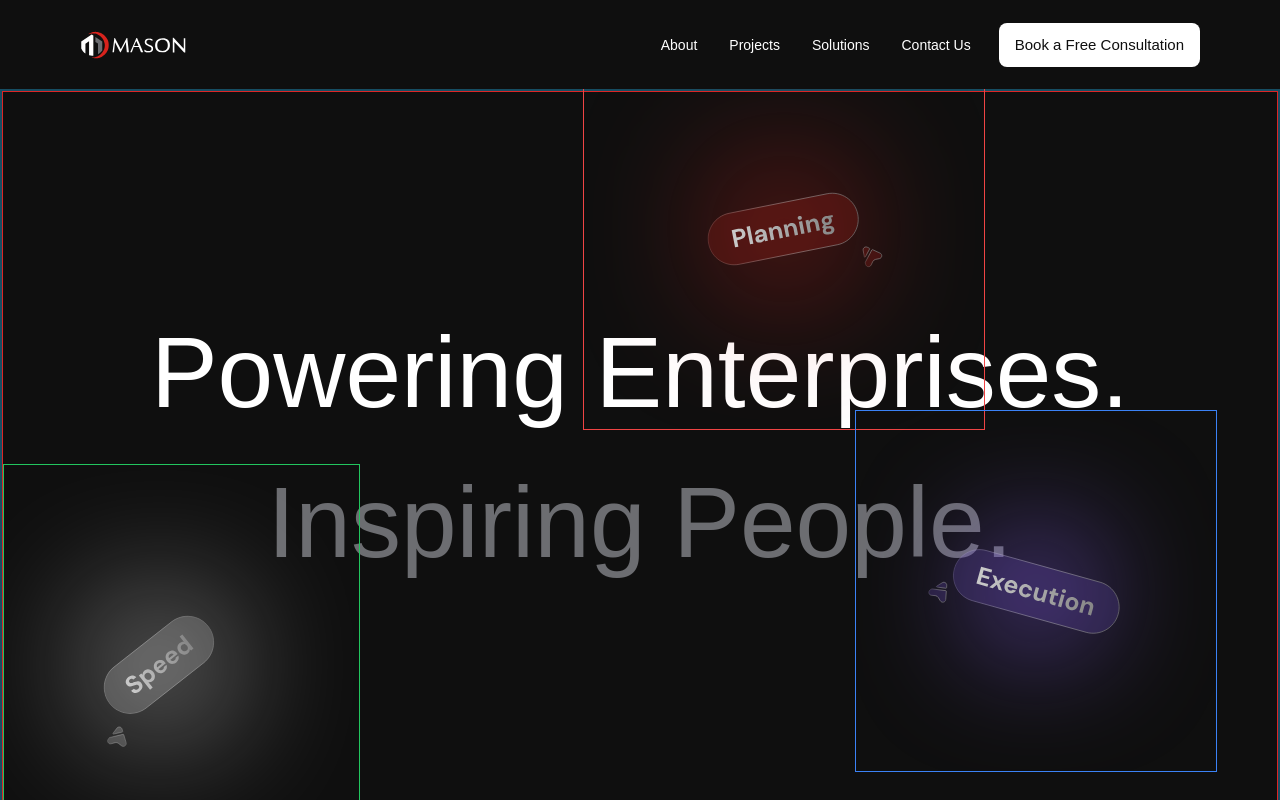
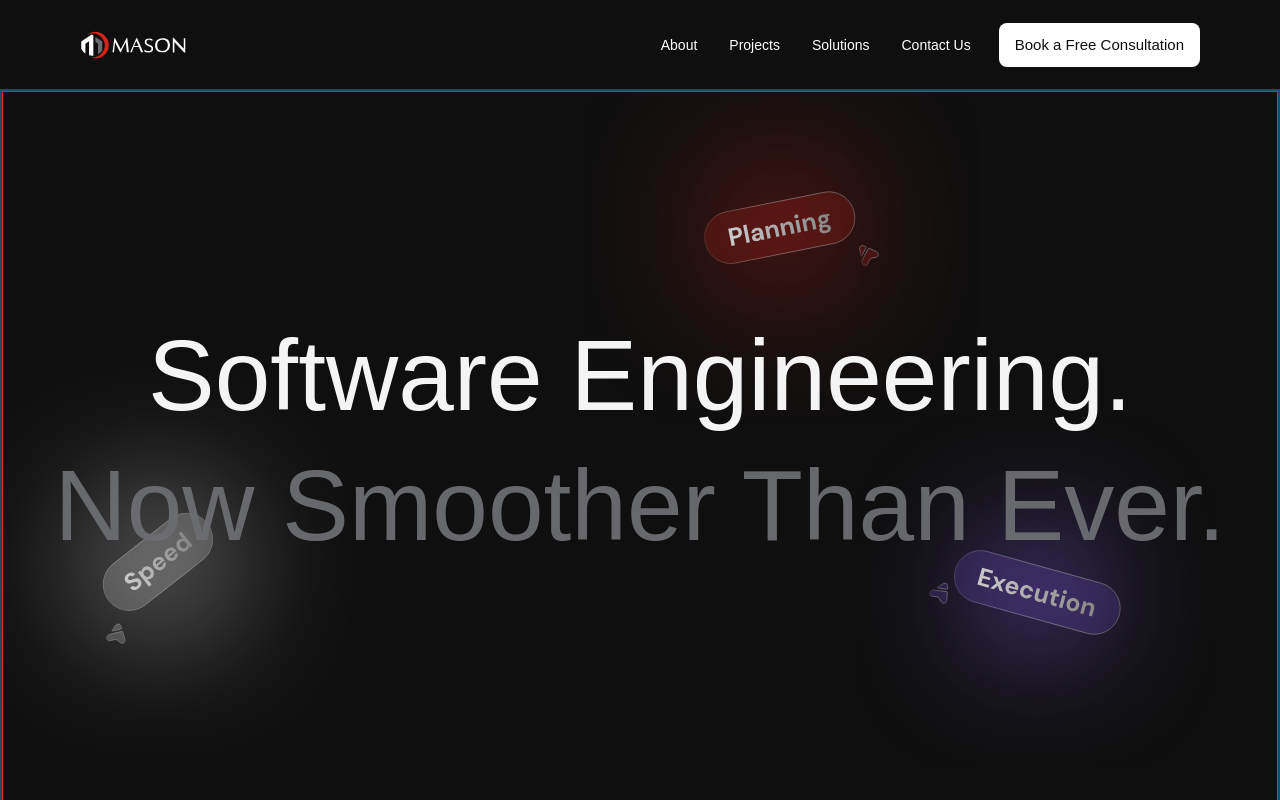
Before and after one commit to AbimbolaOO/mason, a Next.js app: page / in a window 1280 px wide. Shown: the top 800 px of the page. Built offline with nearby package versions, Linux system fonts and the light colour scheme; a web font is replaced by a local one.

Commit message:
hero page

```diff
--- a/app/(website)/(landing-page)/Hero/Hero.tsx
+++ b/app/(website)/(landing-page)/Hero/Hero.tsx
@@ -1,26 +1,137 @@
-import React from 'react';
+'use client';
+import gsap from 'gsap';
+import React, { useRef } from 'react';
 
 import ExecutionIcon from '@/components/Icons/ExecutionIcon';
 import PlanningIcon from '@/components/Icons/PlanningIcon';
 import SpeedIcon from '@/components/Icons/SpeedIcon';
+import { useGSAP } from '@gsap/react';
+
+gsap.registerPlugin(useGSAP);
 
 export default function Hero() {
+  const container = useRef<HTMLDivElement>(null);
+
+  useGSAP(
+    () => {
+      gsap
+        .timeline({ repeat: -1 })
+        .set('.top-text', { opacity: 0 })
+        .to('.top-text', { y: -90, stagger: 3, opacity: 1, duration: 1 })
+        .to('.top-text', { y: 0, stagger: 3, duration: 1, opacity: 0 }, '2');
+
+      gsap
+        .timeline({ repeat: -1 })
+        .set('.bottom-text', { opacity: 0 })
+        .to('.bottom-text', { y: 75, stagger: 3, opacity: 1, duration: 1 })
+        .to('.bottom-text', { y: 0, stagger: 3, duration: 1, opacity: 0 }, '2');
+
+      gsap
+        .timeline({ repeat: -1 })
+        .to('.planning', {
+          x: -200,
+          y: -30,
+          ease: 'sine.out',
+          duration: 3,
+          delay: 1,
+        })
+        .to(
+          '.planning',
+          {
+            x: 0,
+            y: 0,
+            ease: 'sine.out',
+            duration: 2,
+          },
+          '>1'
+        );
+
+      gsap
+        .timeline({ repeat: -1 })
+        .to(
+          '.execution',
+          {
+            x: -200,
+            y: 100,
+            ease: 'sine.out',
+            duration: 2,
+            delay: 1,
+          },
+          0.5
+        )
+        .to(
+          '.execution',
+          {
+            x: 0,
+            y: 0,
+            ease: 'sine.out',
+            duration: 2,
+          },
+          '>1'
+        );
+
+      gsap
+        .timeline({ repeat: -1 })
+        .to('.speed', {
+          x: 200,
+          y: 90,
+          ease: 'sine.out',
+          duration: 2,
+          delay: 1,
+        })
+        .to(
+          '.speed',
+          {
+            x: 0,
+            y: 0,
+            ease: 'sine.out',
+            duration: 2,
+          },
+          '>1'
+        );
+    },
+    { scope: container }
+  );
+
   return (
-    <div className='border  border-red-600 h-screen-minus-header bg-mason-black grid place-content-center relative'>
-      <div className='absolute border border-red-500 top-[-64px] left-[580px]'>
+    <div
+      ref={container}
+      className='border  border-red-600 h-screen-minus-header bg-mason-black grid place-content-center relative'
+    >
+      <div className='planning absolute top-[-64px] left-[580px]'>
         <PlanningIcon />
       </div>
-      <div className='absolute border border-blue-500 bottom-[30px] right-[60px]'>
+      <div className='execution absolute bottom-[30px] right-[60px]'>
         <ExecutionIcon />
       </div>
-      <div className='absolute border border-green-500 bottom-[-64px] left-0'>
+      <div className='speed absolute bottom-[40px] left-0'>
         <SpeedIcon />
       </div>
 
       {/* Actual Content */}
-      <div className='text-white text-[100px] leading-[150px] text-center'>
-        <div>Powering Enterprises.</div>
-        <div className='text-mason-grey'>Inspiring People.</div>
+      <div className='text-white text-[100px] leading-[100px] text-center grid w-[100vw] gap-8'>
+        <div className='h-[120px] w-full relative overflow-hidden text-center'>
+          <div className='top-text absolute top-[100px] w-[1044px] left-[calc(50%-522px)]'>
+            Powering Enterprises.
+          </div>
+          <div className='top-text absolute top-[100px] w-[100vw]'>
+            Making Simple, the Complex.
+          </div>
+          <div className='top-text absolute top-[100px] w-[1044px] left-[calc(50%-522px)]'>
+            Software Engineering.
+          </div>
+        </div>
+        <div className='h-[120px] w-full relative overflow-hidden'>
+          <div className='bottom-text text-mason-grey bottom-[100px] absolute w-[1044px] left-[calc(50%-522px)]'>
+            Inspiring People.
+          </div>
+          <div className='bottom-text text-mason-grey bottom-[100px] absolute w-[1044px] left-[calc(50%-522px)]'>
+            One Code At a Time.
+          </div>
+          <div className='bottom-text text-mason-grey bottom-[100px] absolute w-[100vw]'>
+            Now Smoother Than Ever.
+          </div>
+        </div>
       </div>
     </div>
   );
--- a/package.json
+++ b/package.json
@@ -9,7 +9,9 @@
     "lint": "next lint"
   },
   "dependencies": {
+    "@gsap/react": "^2.1.2",
     "clsx": "^2.1.1",
+    "gsap": "^3.12.7",
     "next": "15.1.4",
     "react": "^19.0.0",
     "react-dom": "^19.0.0"
```
Also changed, not shown: 1 other file (tests, documents, lock files or other folders).
